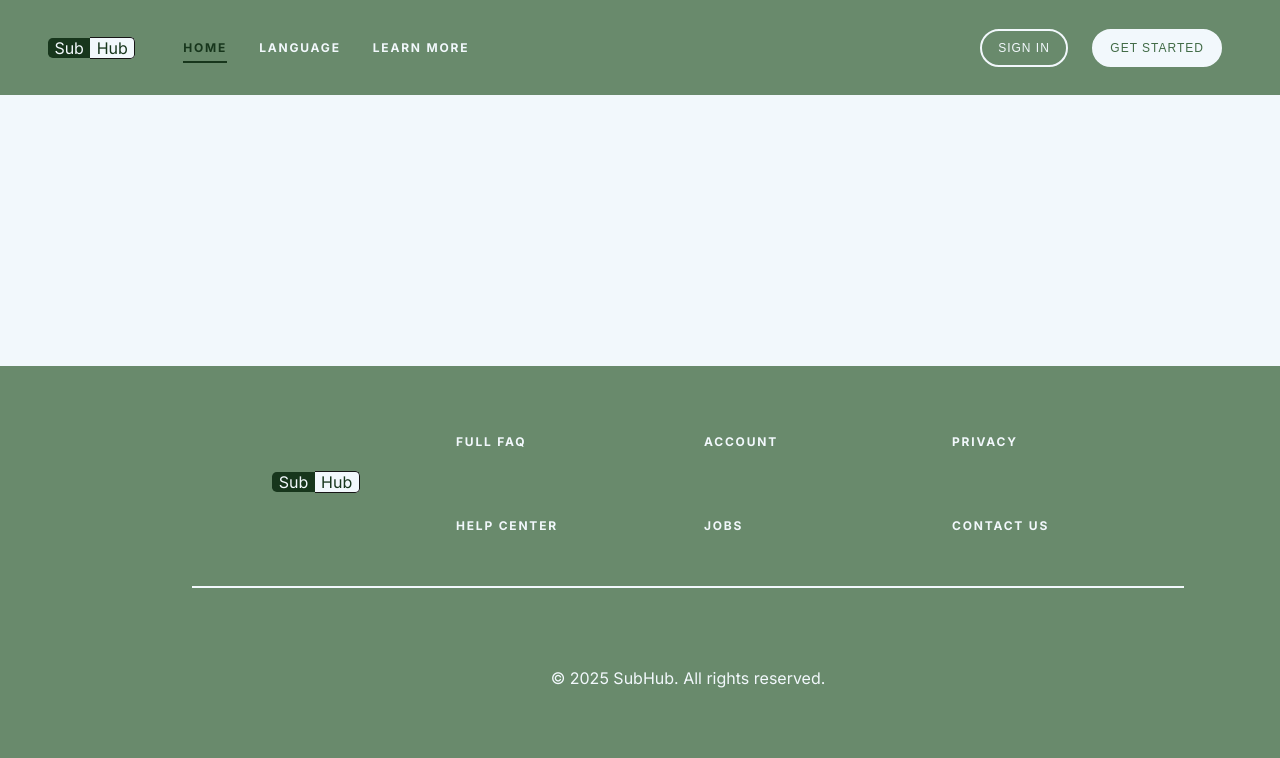
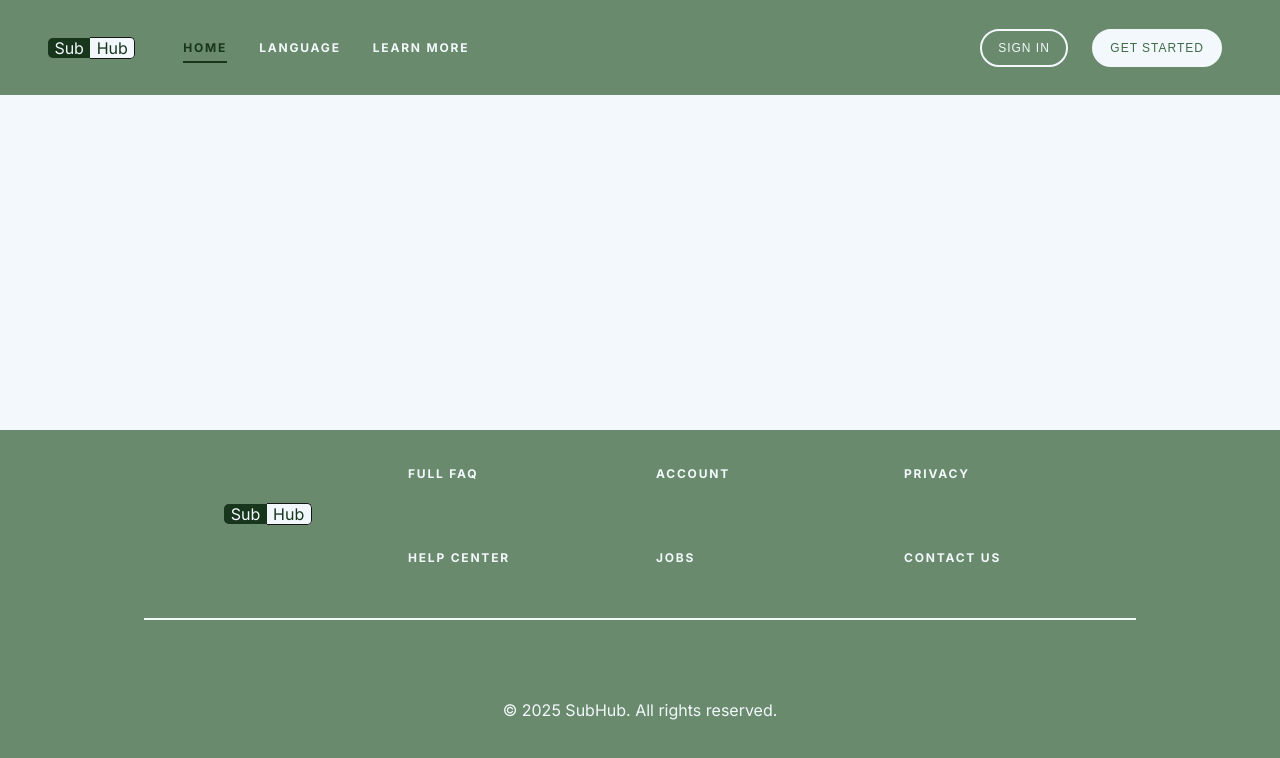
Before and after one commit to Pedrocrlx/SubHub, a plain HTML site: page frontend/index.html in a window 1280 px wide. Drawn offline with Linux system fonts and the light colour scheme.

Commit message:
fix: Footer

```diff
--- a/frontend/css/styles.css
+++ b/frontend/css/styles.css
@@ -285,7 +285,6 @@ nav button {
 footer {
     background-color: var(--hunter-green-50);
     color: var(--marble-300);
-    padding: 2rem 3rem;
     gap: 2rem;
     width: 100vw;
     bottom: 0;
```
